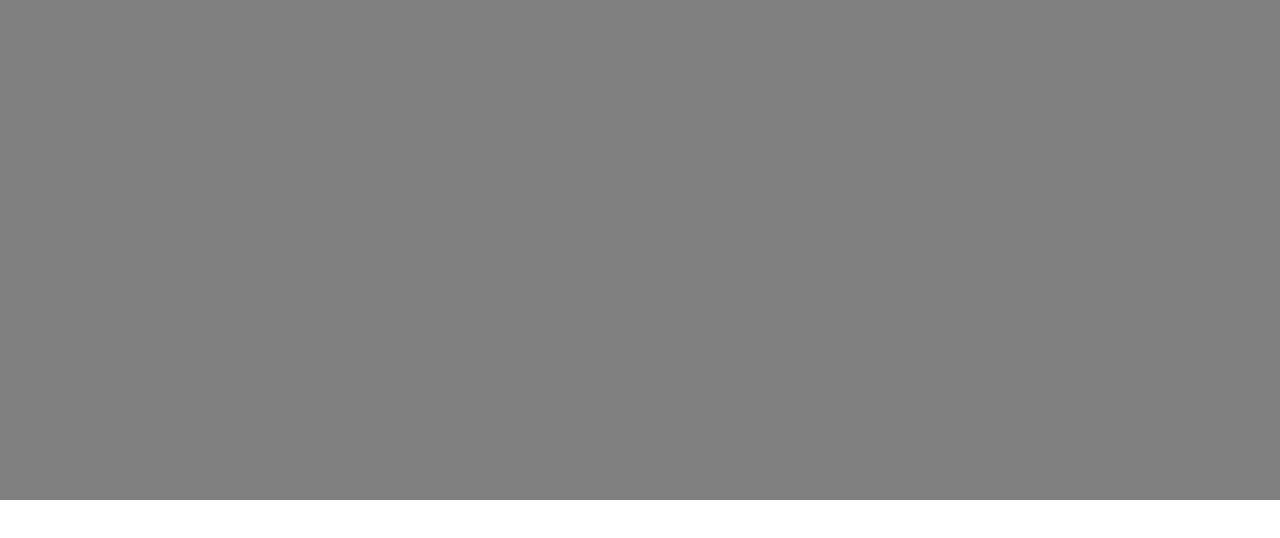
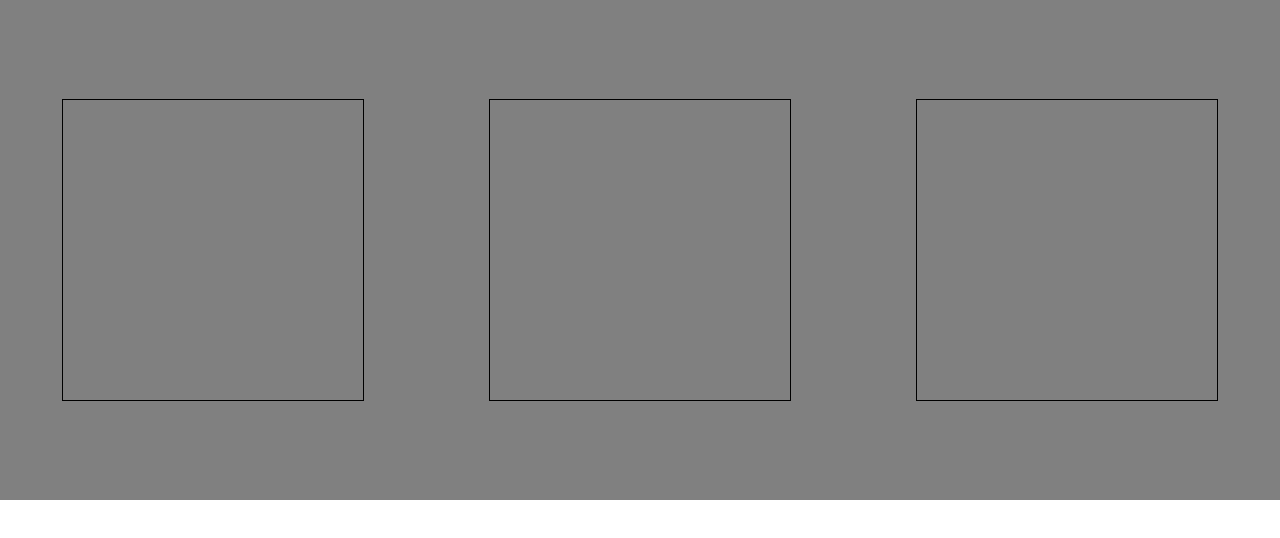
Before and after one commit to NexSeed00/flexbox, a plain HTML site: page index.html in a window 1280 px wide. Drawn offline with Linux system fonts and the light colour scheme.

Commit message:
change answer

```diff
--- a/answer.css
+++ b/answer.css
@@ -8,15 +8,14 @@ main {
     background-color: grey;
 }
 .container {
-    margin: 0 auto;
-    width: 80%;
+    width: 100%;
     height: 100%;
     display: flex;
-    justify-content: space-between;
+    justify-content: space-around;
     align-items: center;
 }
 .box {
-     width: 30%;
+    width: 300px;
     height: 300px;
     border: 1px solid black;
 }
--- a/index.html
+++ b/index.html
@@ -4,8 +4,8 @@
     <meta charset="UTF-8">
     <meta name="viewport" content="width=device-width, initial-scale=1.0">
     <title>Document</title>
-    <link rel="stylesheet" href="style.css">
-    <!-- <link rel="stylesheet" href="answer.css"> -->
+    <!-- <link rel="stylesheet" href="style.css"> -->
+    <link rel="stylesheet" href="answer.css">
 </head>
 <body>
     <main>
```
